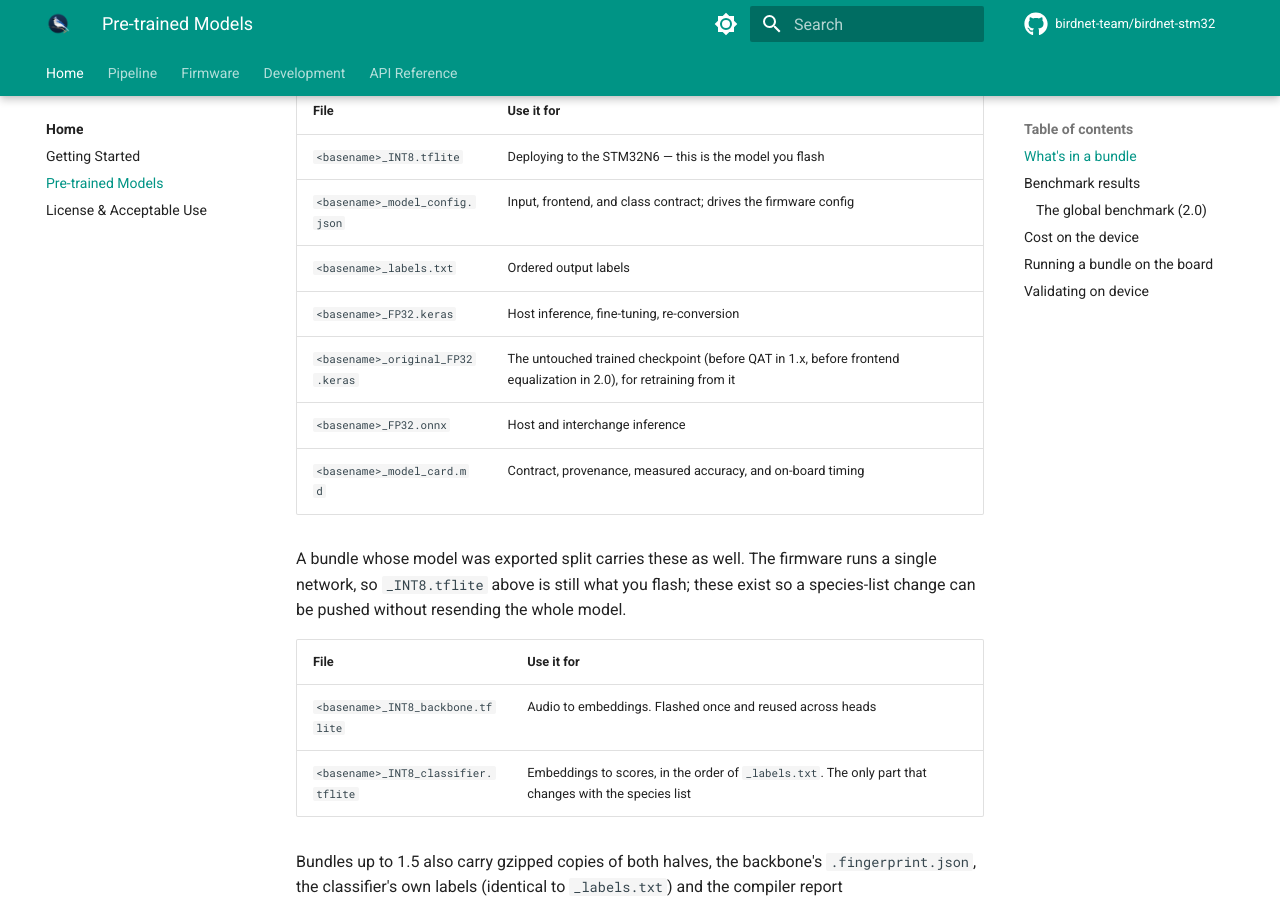
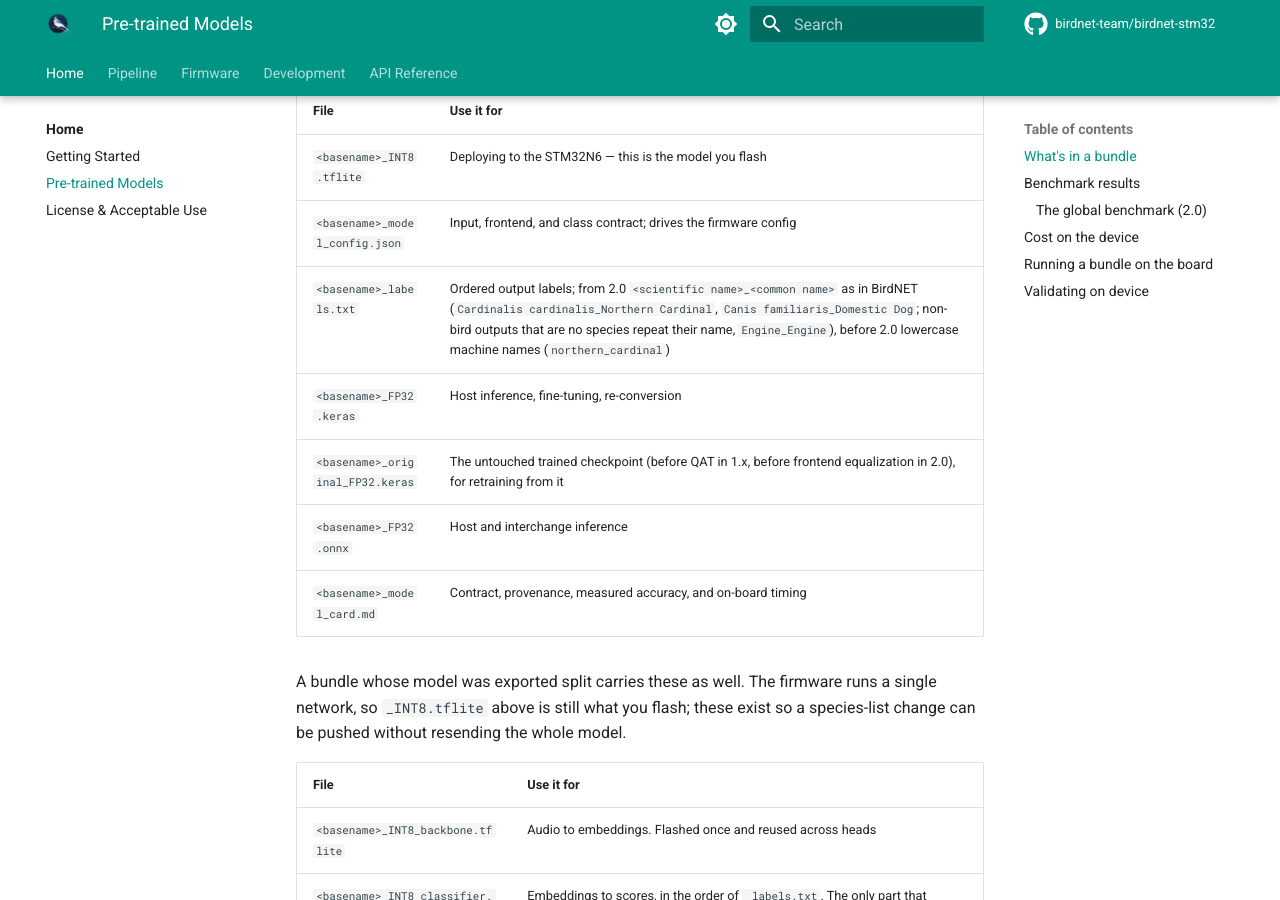
Before and after one commit to birdnet-team/birdnet-stm32, an MkDocs documentation site: the page built from docs/pretrained-models.md, in a window 1280 px wide and 900 px high, scrolled down 451 px. Built offline with MkDocs 1.6.1 and Material for MkDocs 9.7.7, drawn with Linux system fonts in a browser that asks for light colours; comment, search, counter and statistics services are not loaded.

Commit message:
Name the 2.0 release labels by scientific and common name

```diff
--- a/docs/pretrained-models.md
+++ b/docs/pretrained-models.md
@@ -17,7 +17,7 @@ count is rounded to thousands, so 2.0's 1,007 species read `1K`.
 |---|---|
 | `<basename>_INT8.tflite` | Deploying to the STM32N6 — this is the model you flash |
 | `<basename>_model_config.json` | Input, frontend, and class contract; drives the firmware config |
-| `<basename>_labels.txt` | Ordered output labels |
+| `<basename>_labels.txt` | Ordered output labels; from 2.0 `<scientific name>_<common name>` as in BirdNET (`Cardinalis cardinalis_Northern Cardinal`, `Canis familiaris_Domestic Dog`; non-bird outputs that are no species repeat their name, `Engine_Engine`), before 2.0 lowercase machine names (`northern_cardinal`) |
 | `<basename>_FP32.keras` | Host inference, fine-tuning, re-conversion |
 | `<basename>_original_FP32.keras` | The untouched trained checkpoint (before QAT in 1.x, before frontend equalization in 2.0), for retraining from it |
 | `<basename>_FP32.onnx` | Host and interchange inference |
```
Also changed, not shown: CHANGELOG.md (+6 -0 lines), 1 other file.
